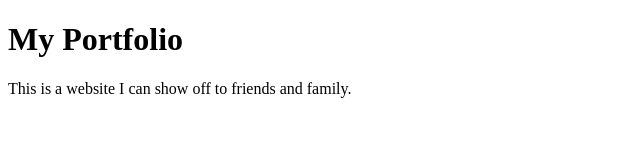
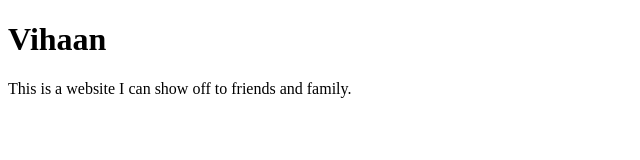
Before and after one commit to Vilog7/my-portfolio, a plain HTML site: page index.html in a window 1280 px wide. Shown: the whole page, without its empty margins (0-640 px from the left). Drawn offline with Linux system fonts and the light colour scheme.

Commit message:
add name

```diff
--- a/index.html
+++ b/index.html
@@ -4,7 +4,7 @@
 		<title>My Portfolio</title>
 	</head>
 	<body>
-		<h1>My Portfolio</h1>
+		<h1>Vihaan</h1>
 		<p>This is a website I can show off to friends and family.</p>
 	</body>
 </html>
```
